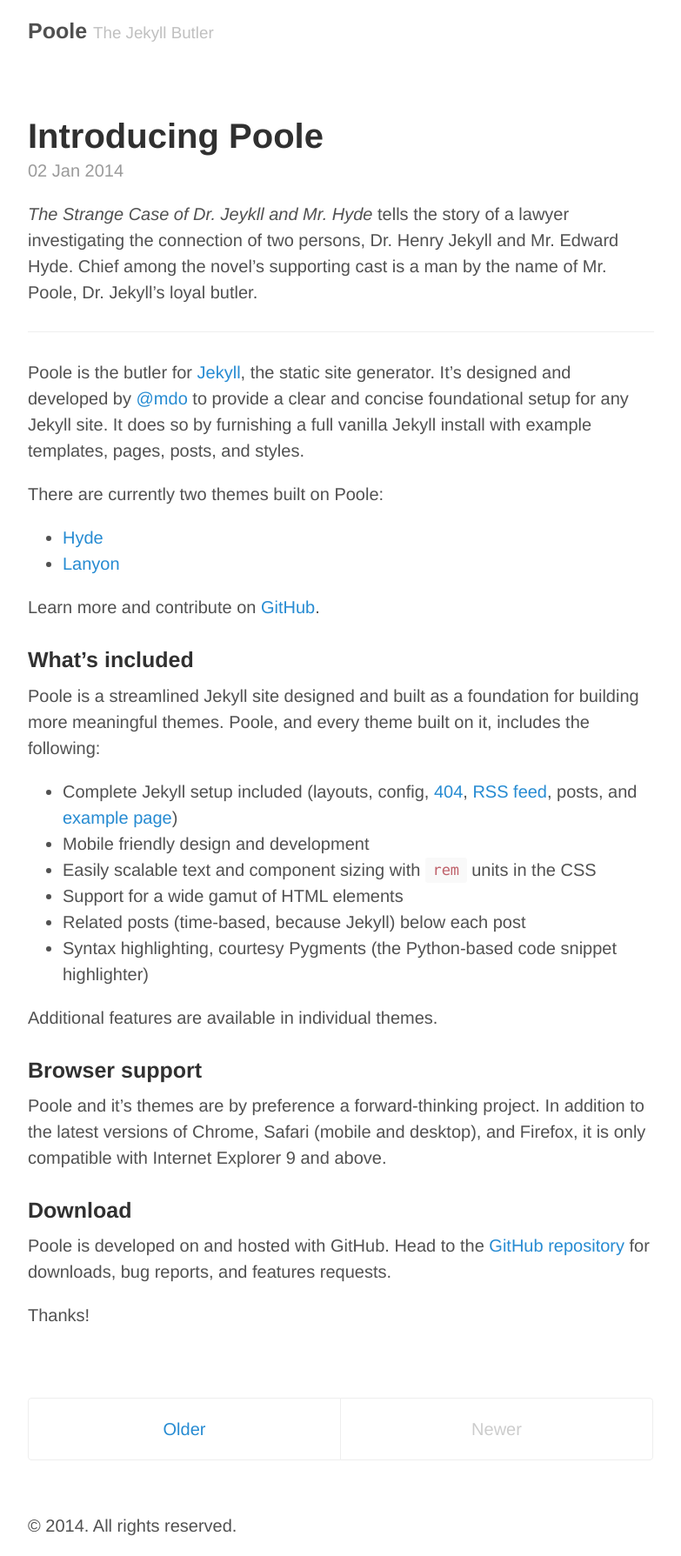
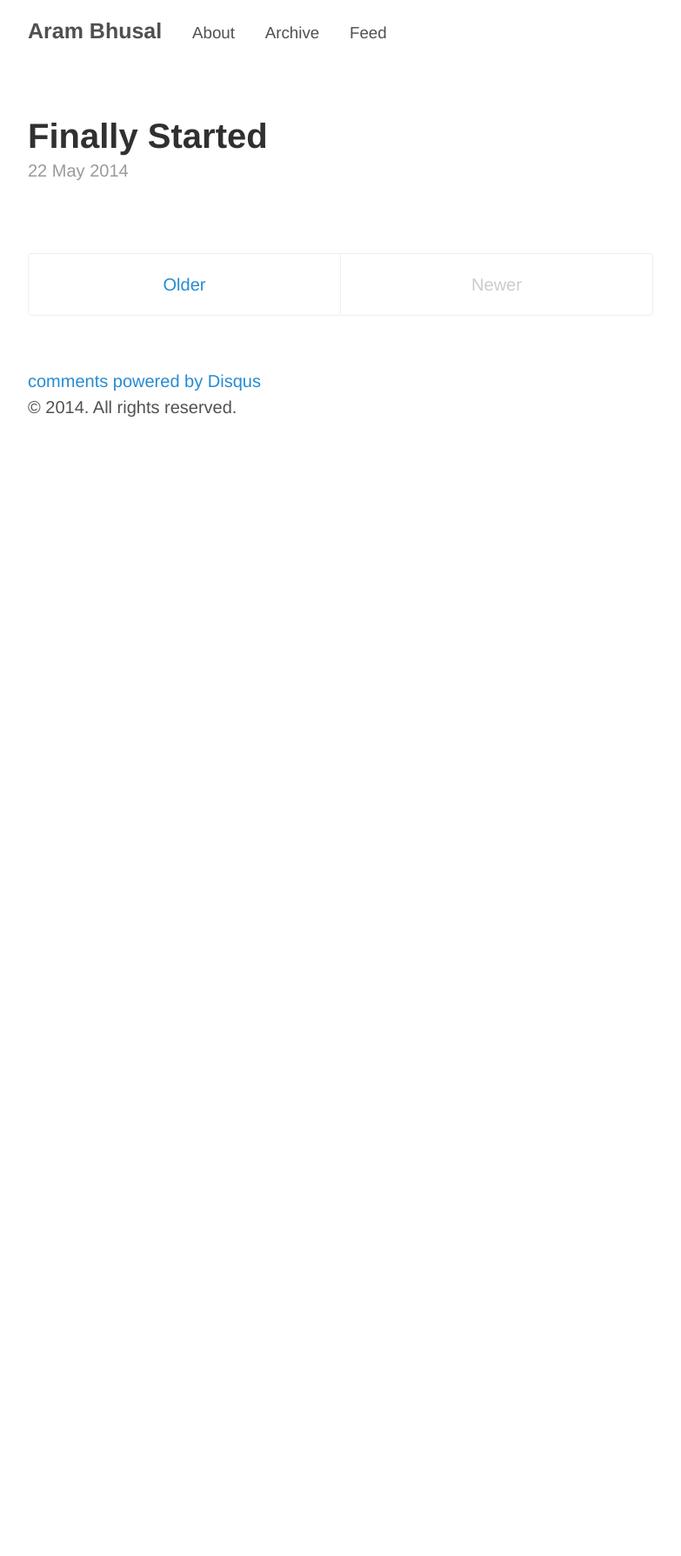
Before and after one commit to phoenixwizard/phoenixwizard1.github.io, a Jekyll site: the page built from index.html, in a window 1280 px wide. Shown: the whole page at 87% size, without its empty margins (248-1031 px from the left). Built offline with Jekyll 4.4.1, drawn with Linux system fonts in a browser that asks for light colours; Markdown is read by kramdown in place of the engine named in the settings; the list of posts is cut into pages by our own code; comment, search, counter and statistics services are not loaded; after the commit the page ends 900 px from its top, so only the background shows below that.

Commit message:
first post

```diff
--- a/_config.yml
+++ b/_config.yml
@@ -6,17 +6,18 @@
 permalink:        pretty
 
 # Setup
-title:            Poole
-tagline:          The Jekyll Butler
-url:              http://getpoole.com
+title:            Aram Bhusal
+tagline:          The personal website of Aram Bhusal
+url:              http://aram.io
 paginate:         1
 baseurl:          /
 author:
-  name:           Mark Otto
-  url:            https://twitter.com/mdo
-  email:          markdotto@gmail.com
+  name:           Aram
+  url:            https://twitter.com/phoenixwizard
 
 # Custom vars
 version:          1.0.0
 github:
   repo:           https://github.com/poole/poole
+
+pages_list:       {'About':'/about','Archive':'/archive','Feed':'/atom.xml'}
--- /dev/null
+++ b/_includes/comments.html
@@ -0,0 +1,14 @@
+ <div id="disqus_thread"></div>
+    <script type="text/javascript">
+        /* * * CONFIGURATION VARIABLES: EDIT BEFORE PASTING INTO YOUR WEBPAGE * * */
+        var disqus_shortname = 'aramb'; // required: replace example with your forum shortname
+
+        /* * * DON'T EDIT BELOW THIS LINE * * */
+        (function() {
+            var dsq = document.createElement('script'); dsq.type = 'text/javascript'; dsq.async = true;
+            dsq.src = '//' + disqus_shortname + '.disqus.com/embed.js';
+            (document.getElementsByTagName('head')[0] || document.getElementsByTagName('body')[0]).appendChild(dsq);
+        })();
+    </script>
+    <noscript>Please enable JavaScript to view the <a href="http://disqus.com/?ref_noscript">comments powered by Disqus.</a></noscript>
+    <a href="http://disqus.com" class="dsq-brlink">comments powered by <span class="logo-disqus">Disqus</span></a>
--- /dev/null
+++ b/_includes/google_analytics.html
@@ -0,0 +1,10 @@
+<script>
+  (function(i,s,o,g,r,a,m){i['GoogleAnalyticsObject']=r;i[r]=i[r]||function(){
+  (i[r].q=i[r].q||[]).push(arguments)},i[r].l=1*new Date();a=s.createElement(o),
+  m=s.getElementsByTagName(o)[0];a.async=1;a.src=g;m.parentNode.insertBefore(a,m)
+  })(window,document,'script','//www.google-analytics.com/analytics.js','ga');
+
+  ga('create', 'UA-51205033-1', 'aram.io');
+  ga('send', 'pageview');
+
+</script>
--- a/_layouts/default.html
+++ b/_layouts/default.html
@@ -2,18 +2,25 @@
 <html xmlns="http://www.w3.org/1999/xhtml" xml:lang="en" lang="en-us">
 
   {% include head.html %}
+  {% include google_analytics.html %}
 
   <body>
 
     <div class="container content">
       <div class="masthead">
         <h3 class="masthead-title">
-          <a href="{{ site.baseurl }}" title="Home">{{ site.title }}</a>
-          <small>{{ site.tagline }}</small>
+        <a href="/" title="Home">{{ site.title }}</a>
+
+        {% for page in site.pages_list %}
+          &nbsp;&nbsp;&nbsp;
+          <small><a href="{{ page[1]  }}">{{ page[0] }}</a></small>
+        {% endfor %}
         </h3>
       </div>
 
       {{ content }}
+
+      {% include comments.html %}
 
       <div class="footer">
         <p>
--- a/about.md
+++ b/about.md
@@ -3,28 +3,10 @@
 title: About
 ---
 
-<p class="message">
-  Hey there! This page is included as an example. Feel free to customize it for your own use upon downloading. Carry on!
-</p>
+![Me acting I know guitar](https://www.facebook.com/photo.php?fbid=10152036816973986&set=a.10150101419688986.303098.737988985&type=1&theater)
 
-In the novel, *The Strange Case of Dr. Jeykll and Mr. Hyde*, Mr. Poole is Dr. Jekyll's virtuous and loyal butler. Similarly, Poole is an upstanding and effective butler that helps you build Jekyll themes. It's made by [@mdo](https://twitter.com/mdo).
+My name is Aram. I love creating stuff. Whether it be products, code or music !!
 
-There are currently two themes built on Poole:
+I have a Fender guitar which gathers dust from time to time and a Cycle which sees the day of light once a day !! And of course I have a DSLR without having the cheesy Photography page on facebook !!
 
-* [Hyde](http://hyde.getpoole.com)
-* [Lanyon](http://lanyon.getpoole.com)
-
-Learn more and contribute on [GitHub](https://github.com/poole).
-
-## Setup
-
-Some fun facts about the setup of this project include:
-
-* Built for [Jekyll](http://jekyllrb.com)
-* Developed on GitHub and hosted for free on [GitHub Pages](https://pages.github.com)
-* Coded with [Sublime Text 2](http://sublimetext.com), an amazing code editor
-* Designed and developed while listening to music like [Blood Bros Trilogy](https://soundcloud.com/maddecent/sets/blood-bros-series)
-
-Have questions or suggestions? Feel free to [open an issue on GitHub](https://github.com/poole/issues/new) or [ask me on Twitter](https://twitter.com/mdo).
-
-Thanks for reading!
+I love food !! Specially Iranian food. I finish the food before you instagram it !!
--- /dev/null
+++ b/archive.md
@@ -0,0 +1,10 @@
+---
+layout: page
+title: Archive
+---
+
+## Blog Posts
+
+{% for post in site.posts %}
+  * {{ post.date | date_to_string }} &raquo; [ {{ post.title }} ]({{ post.url }})
+{% endfor %}
```
Also changed, not shown: _includes/twitter_plug.html (added, +7 -0 lines), _posts/2014-05-22-finally-started.md (added).
